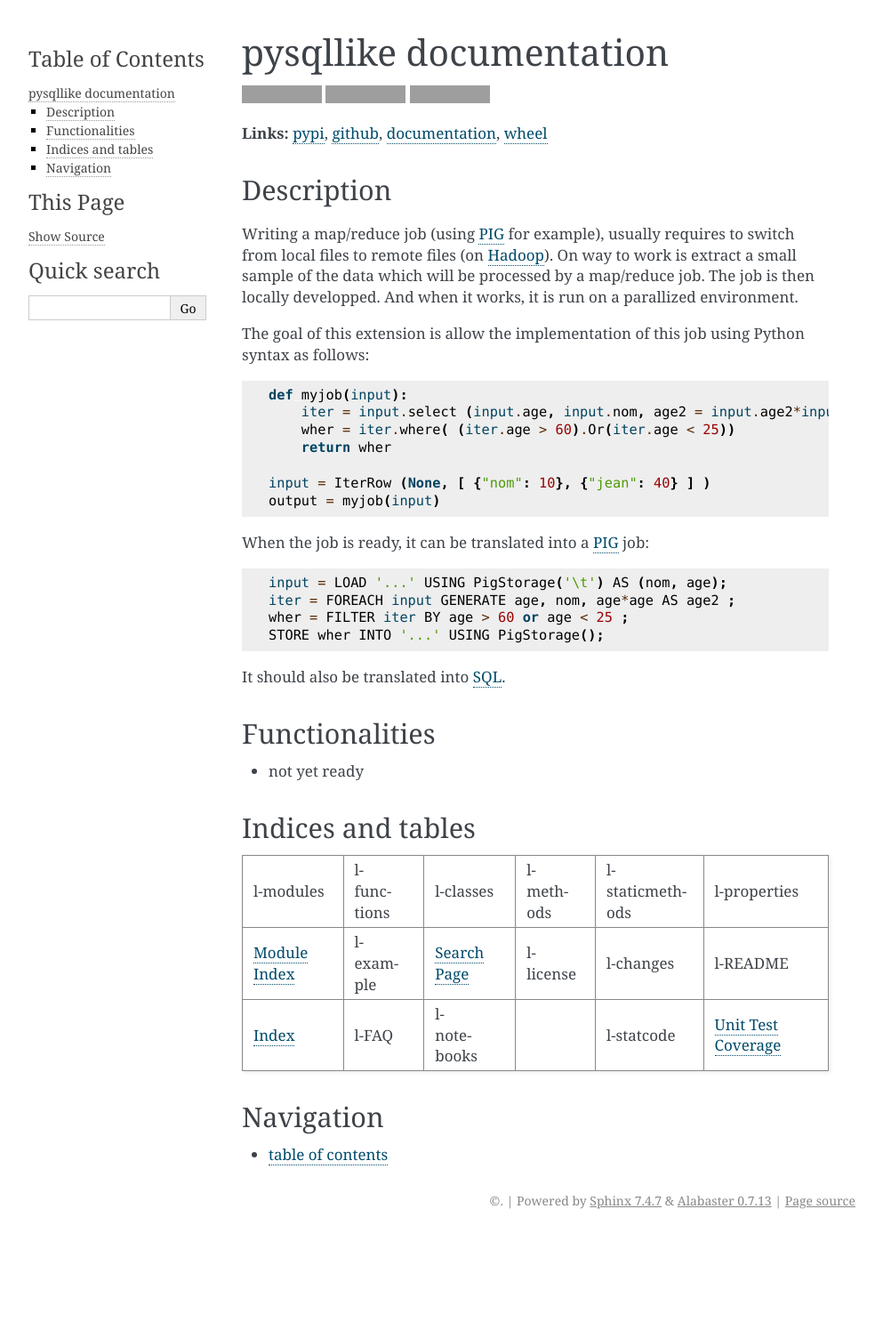
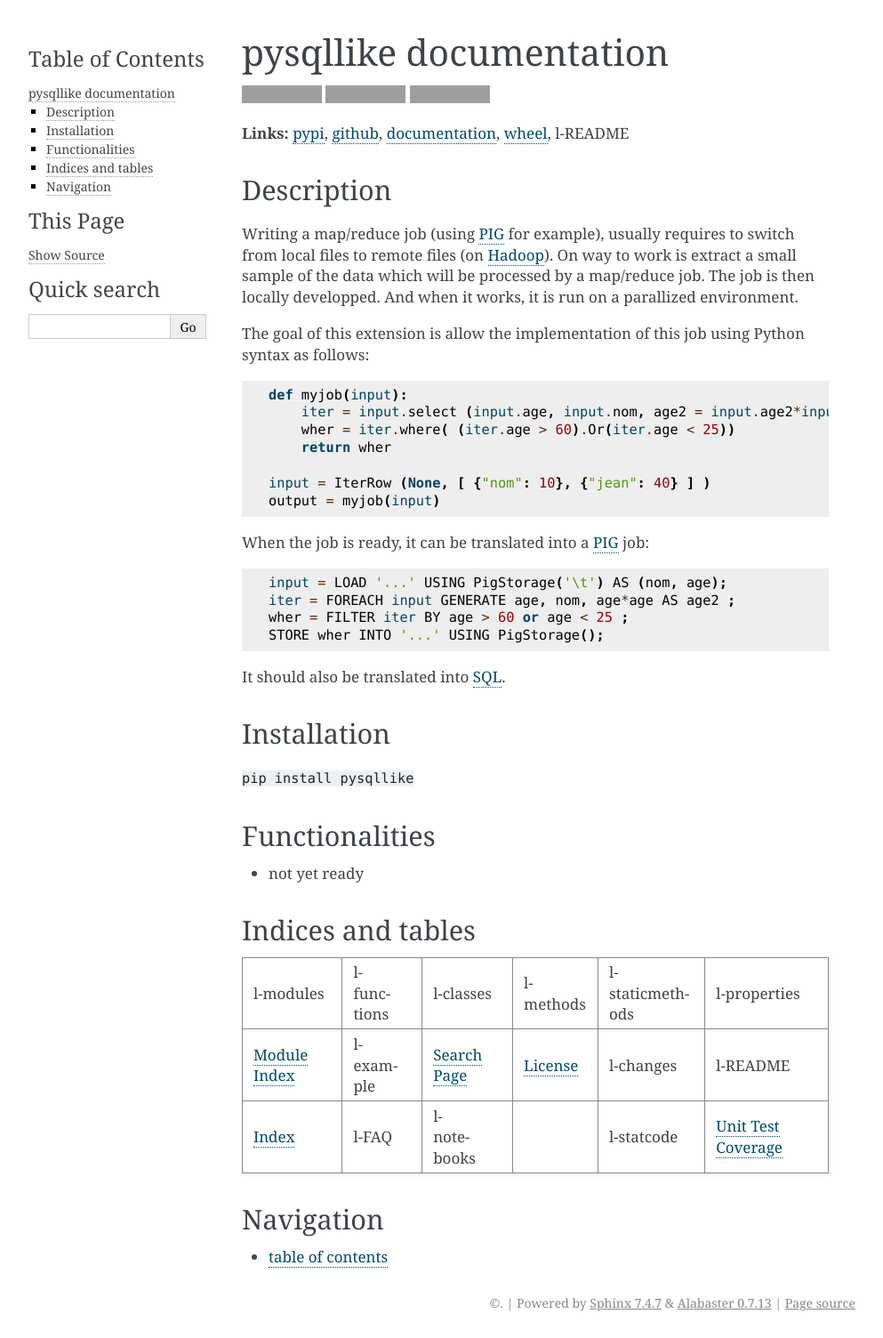
Before and after one commit to sdpython/pysqllike, a Sphinx documentation site: the page built from _doc/sphinxdoc/source/index.rst, in a window 1280 px wide. Shown: the whole page at 89% size, without its empty margins (148-1141 px from the left). Built offline with Sphinx 7.4.7, drawn with Linux system fonts in a browser that asks for light colours; pages that are not in the unit, such as notebooks, are missing from menus; before the commit the page ends 1389 px from its top, so only the background shows below that; grey boxes are pictures that could not be loaded.

```diff
--- a/_doc/sphinxdoc/source/index.rst
+++ b/_doc/sphinxdoc/source/index.rst
@@ -23,7 +23,8 @@ pysqllike documentation
 **Links:** `pypi <https://pypi.python.org/pypi/pysqllike/>`_,
 `github <https://github.com/sdpython/pysqllike/>`_,
 `documentation <http://www.xavierdupre.fr/app/pysqllike/helpsphinx/index.html>`_,
-`wheel <http://www.xavierdupre.fr/site2013/index_code.html#pysqllike>`_
+`wheel <http://www.xavierdupre.fr/site2013/index_code.html#pysqllike>`_,
+:ref:`l-README`
 
 
 Description
@@ -62,6 +63,11 @@ job::
 It should also be translated into
 `SQL <http://fr.wikipedia.org/wiki/Structured_Query_Language>`_.
 
+Installation
+------------
+
+``pip install pysqllike``
+
 Functionalities
 ---------------
 
```
Also changed, not shown: _doc/sphinxdoc/source/license.rst (added, +7 -0 lines), 1 other file.
